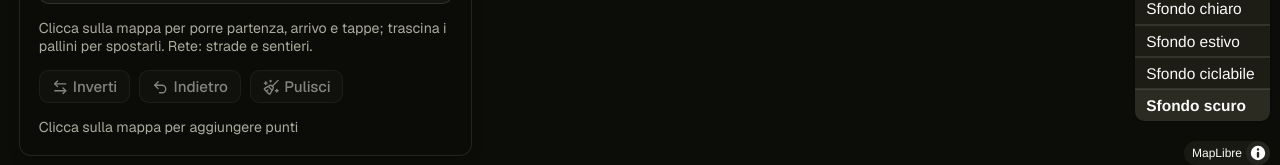
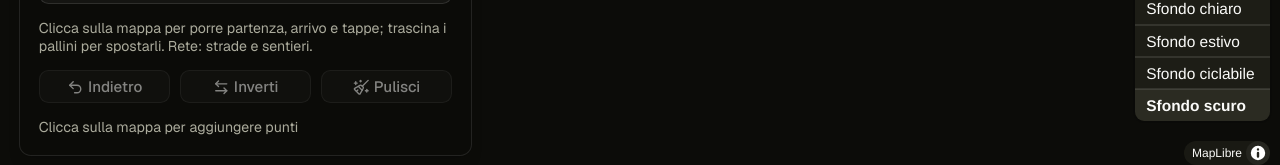
Before and after one commit to BeneComune/mappa-civica, a Next.js app: page /outdoor/trails/routing in a window 1280 px wide. Shown: the part 586-751 px from the top of the page. Built offline with nearby package versions, Linux system fonts and the light colour scheme; no server answers; what pmtiles would draw is missing.

Commit message:
Reorder route planner buttons and make them fill the row

```diff
--- a/components/route-planner/index.tsx
+++ b/components/route-planner/index.tsx
@@ -109,15 +109,15 @@ export function RoutePlanner({ mode }: { mode: RoutingMode }) {
       {points.length > 0 && <RoutePointList points={points} onRemove={removePoint} />}
 
       <div className="flex flex-wrap gap-2">
-        <Button size="sm" variant="outline" disabled={points.length < 2} onClick={() => setPoints((prev) => [...prev].reverse())}>
+        <Button size="sm" variant="outline" className="flex-1" disabled={points.length === 0} onClick={() => setPoints((prev) => prev.slice(0, -1))}>
+          <UndoIcon aria-hidden="true" />
+          {STRINGS.routePlannerUndo}
+        </Button>
+        <Button size="sm" variant="outline" className="flex-1" disabled={points.length < 2} onClick={() => setPoints((prev) => [...prev].reverse())}>
           <SwapIcon aria-hidden="true" />
           {STRINGS.routePlannerSwap}
         </Button>
-        <Button size="sm" variant="outline" disabled={points.length === 0} onClick={() => setPoints((prev) => prev.slice(0, -1))}>
-          <UndoIcon aria-hidden="true" />
-          {STRINGS.routePlannerUndo}
-        </Button>
-        <Button size="sm" variant="outline" disabled={points.length === 0} onClick={() => setPoints([])}>
+        <Button size="sm" variant="outline" className="flex-1" disabled={points.length === 0} onClick={() => setPoints([])}>
           <ClearIcon aria-hidden="true" />
           {STRINGS.routePlannerClear}
         </Button>
```
